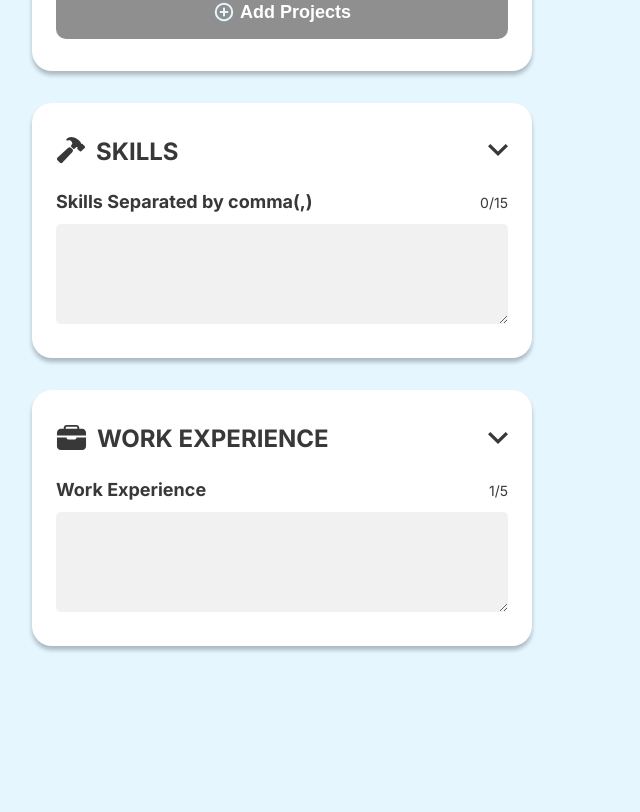
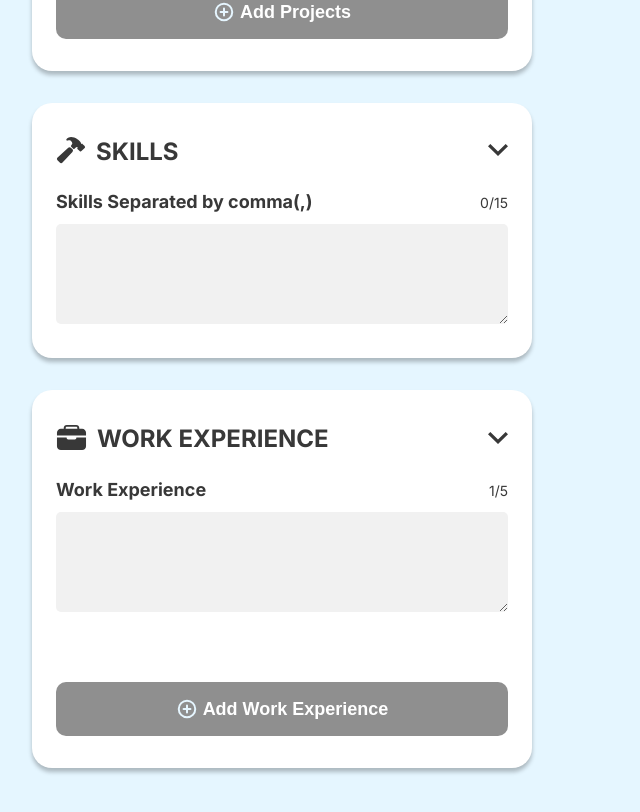
Before and after one commit to yashpandey002/resume-builder, a React (Vite) app: page / in a window 1280 px wide. Shown: the part 2522-3334 px from the top of the page, without its empty margins (0-640 px from the left). Before the commit the page ends 3224 px from the top, so only its background shows below. Built offline with nearby package versions, Linux system fonts and the light colour scheme.

Commit message:
Add work experience button added in the WorkExperience component

```diff
--- a/src/components/WorkExperience.jsx
+++ b/src/components/WorkExperience.jsx
@@ -3,6 +3,7 @@ import "../styles/utility.css";
 import Layout from "./Layout";
 import Header from "./Header";
 import TextArea from "./TextArea";
+import AddPrimaryBtn from "./AddPrimaryBtn";
 
 export default function WorkExperience() {
     return (
@@ -21,6 +22,7 @@ export default function WorkExperience() {
                         textLimit={"1/5"}
                         id={"workExperienceInput"}
                     />
+                    <AddPrimaryBtn text={"Add Work experience"} />
                 </div>
             </Layout>
         </div>
```
